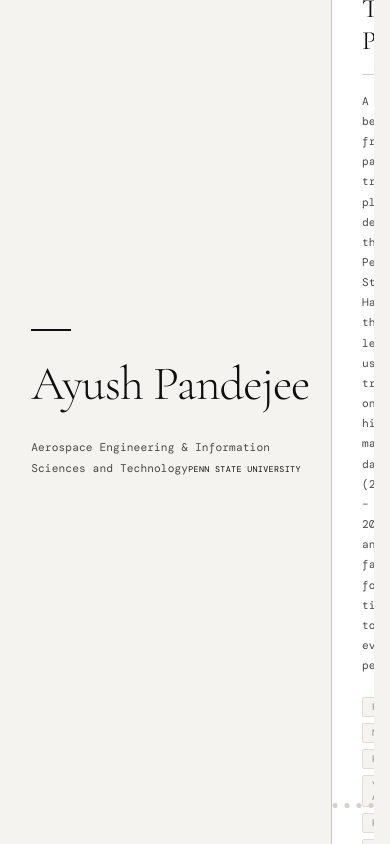
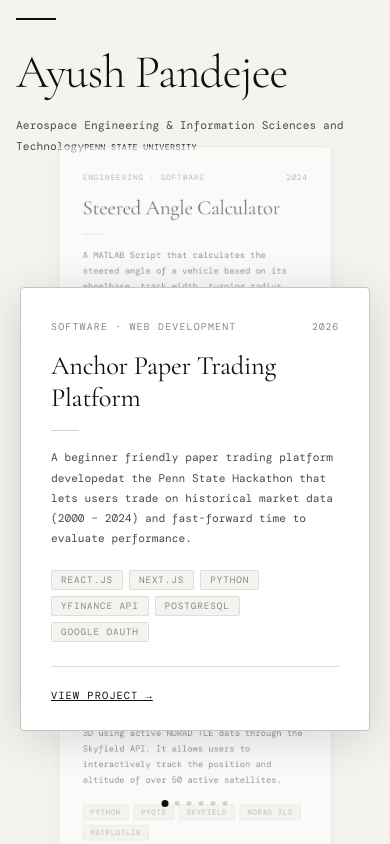
Before and after one commit to ayushp06/Dev-Portfolio, a React (Vite) app: page / in a window 390 px wide. Built offline with nearby package versions, Linux system fonts and the light colour scheme; a web font is replaced by a local one.

Commit message:
mobile updates

```diff
--- a/src/App.css
+++ b/src/App.css
@@ -8,3 +8,24 @@
   padding: 0 4vw 0 8vw;
   gap: 0;
 }
+
+@media (max-width: 1024px) {
+  .app-layout {
+    padding: 0 3vw 0 5vw;
+  }
+}
+
+@media (max-width: 768px) {
+  .app-layout {
+    flex-direction: column;
+    align-items: stretch;
+    justify-content: flex-start;
+    min-height: 100dvh;
+    height: auto;
+    width: 100%;
+    overflow-x: hidden;
+    overflow-y: auto;
+    padding: 18px 16px 28px;
+    gap: 22px;
+  }
+}
--- a/src/components/Hero.css
+++ b/src/components/Hero.css
@@ -67,3 +67,22 @@
   padding: 5px 11px;
   border-radius: 2px;
 }
+
+@media (max-width: 768px) {
+  .hero {
+    width: 100%;
+    min-width: 0;
+    height: auto;
+    padding-right: 0;
+    align-items: flex-start;
+  }
+
+  .hero-name {
+    font-size: clamp(2.35rem, 12vw, 3.3rem);
+    margin-bottom: 18px;
+  }
+
+  .hero-desc {
+    margin-bottom: 24px;
+  }
+}
--- a/src/components/ProjectWheel.css
+++ b/src/components/ProjectWheel.css
@@ -111,3 +111,31 @@
     animation: none;
   }
 }
+
+@media (max-width: 768px) {
+  .wheel-outer {
+    width: 100%;
+    height: auto;
+    overflow: visible;
+  }
+
+  .wheel-stage {
+    width: 100%;
+    max-width: 350px;
+    height: 440px;
+    margin: 0 auto;
+  }
+
+  .wheel-stage::before {
+    width: 320px;
+    height: 320px;
+  }
+
+  .wheel-hint {
+    display: none;
+  }
+
+  .wheel-dots {
+    bottom: 10px;
+  }
+}
--- a/src/index.css
+++ b/src/index.css
@@ -39,3 +39,12 @@ body {
 *::-webkit-scrollbar {
   display: none;
 }
+
+@media (max-width: 768px) {
+  html, body, #root {
+    min-height: 100dvh;
+    height: auto;
+    overflow-x: hidden;
+    overflow-y: auto;
+  }
+}
```
